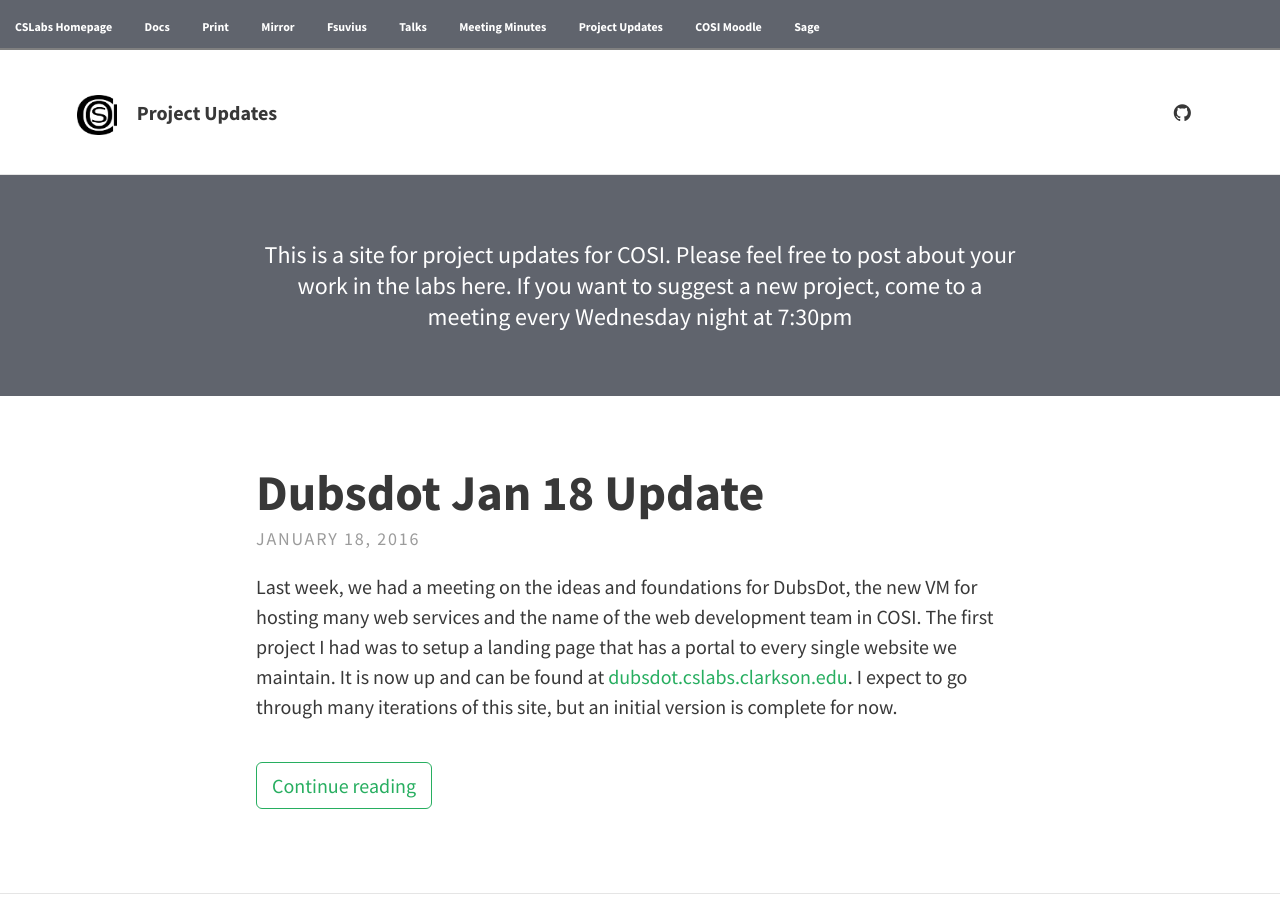
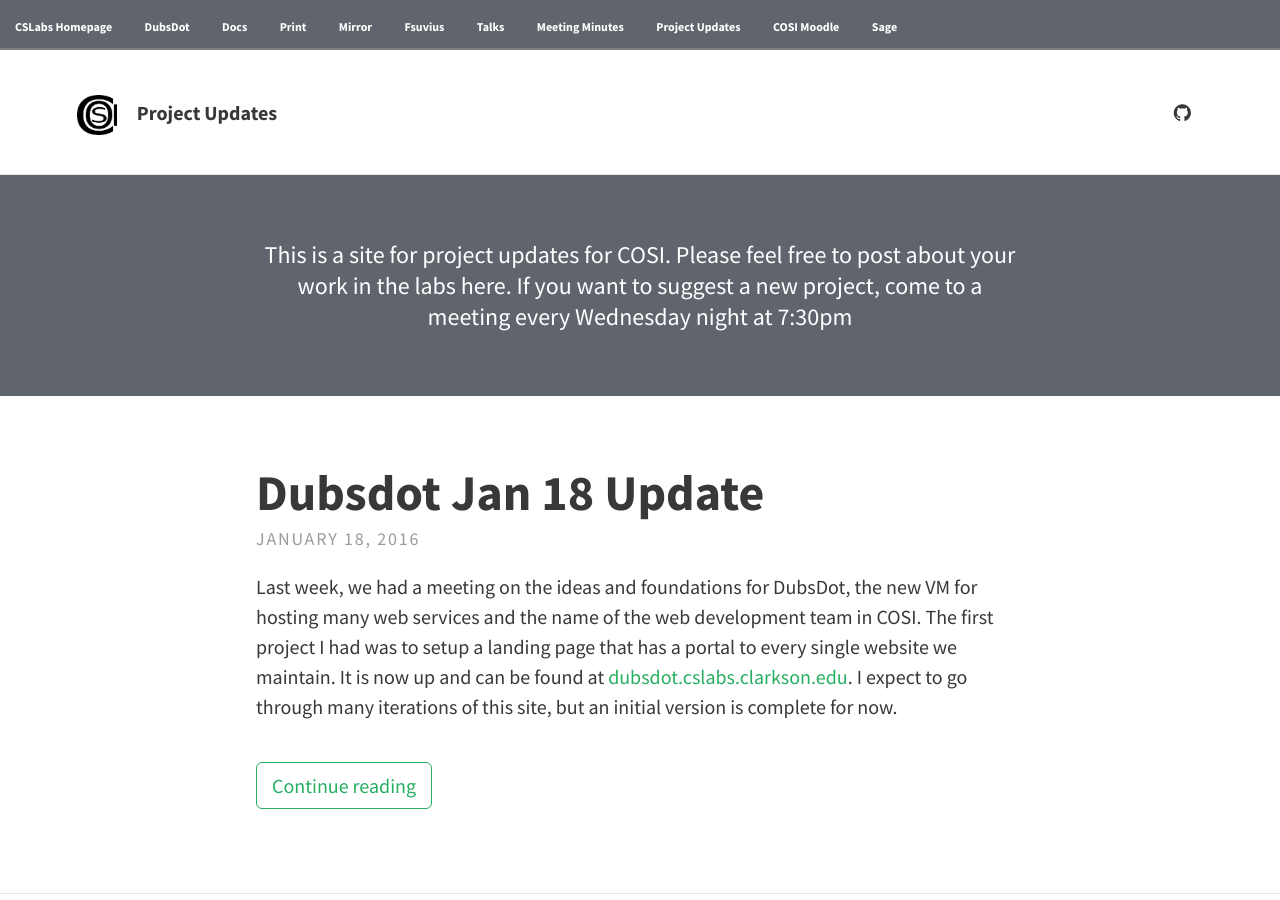
Before and after one commit to COSI-Lab/project-updates, a Jekyll site: the page built from index.html, in a window 1280 px wide and 900 px high. Built offline with Jekyll 4.4.1, drawn with Linux system fonts in a browser that asks for light colours; nearby versions of some CDN libraries; the list of posts is cut into pages by our own code.

Commit message:
Adding Dubsdot to navbar

```diff
--- a/_includes/nav.html
+++ b/_includes/nav.html
@@ -3,6 +3,7 @@
 	<ul>
 		<br>
 		<li><a href="http://cslabs.clarkson.edu/">CSLabs Homepage</a></li>
+		<li><a href="https://dubsdot.cosi.clarkson.edu/">DubsDot</a></li>
 		<li><a href="http://docs.cosi.clarkson.edu/">Docs</a></li>
 		<li><a href="http://print.cosi.clarkson.edu/">Print</a></li>
 		<li><a href="http://mirror.clarkson.edu/">Mirror</a></li>
```
